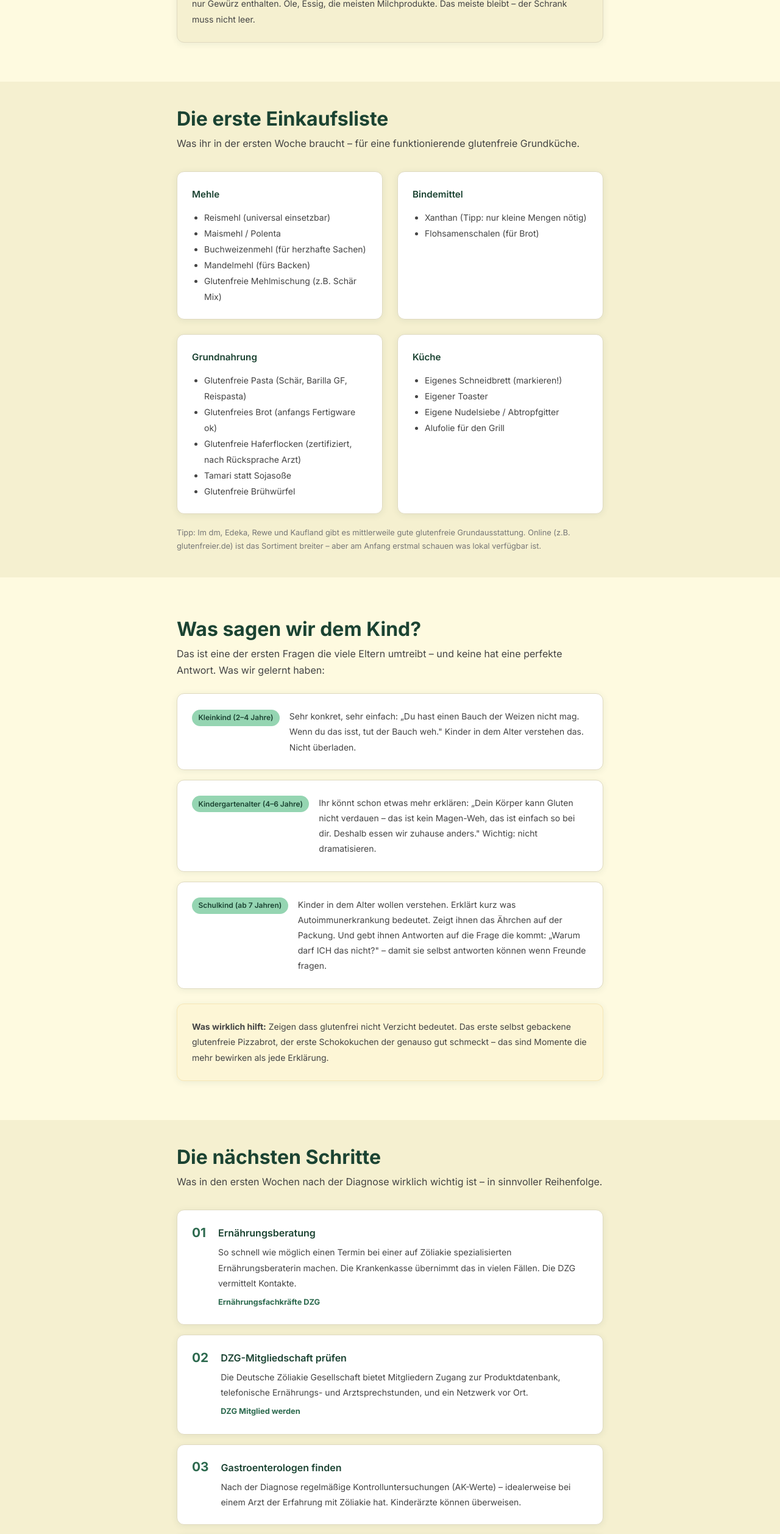
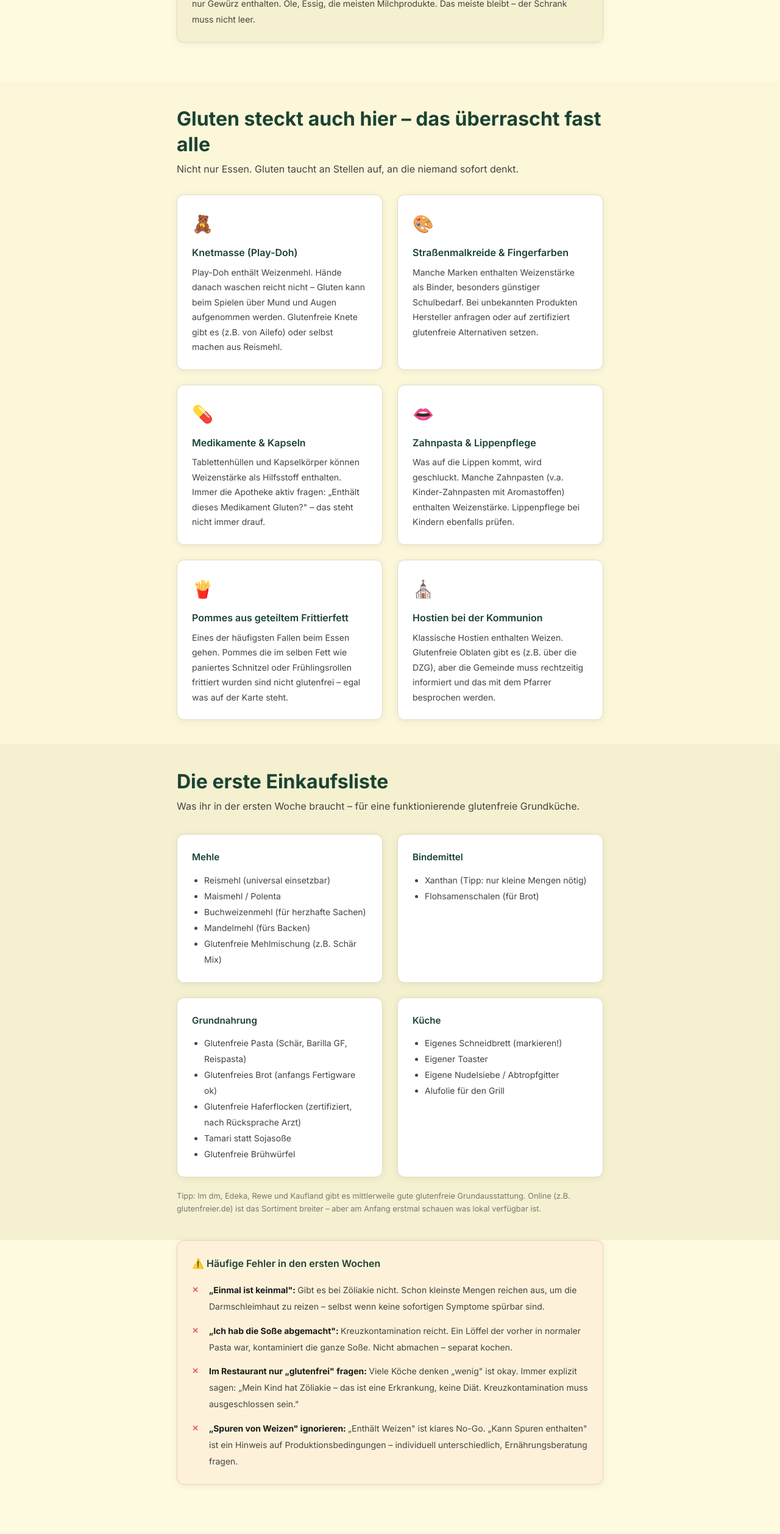
Before and after one commit to Waschtls/waschtls-schmankerl, a Next.js app: page /wissen/erstdiagnose in a window 1280 px wide. Shown: the part 1740-4256 px from the top of the page at 61% size. Built offline with nearby package versions, Linux system fonts and the light colour scheme.

Commit message:
fix: GA4 live, Sitemap +13 Rezepte, Impressum MStV + Amazon-Text, fehlende Seiten deployed

```diff
--- a/app/wissen/erstdiagnose/page.tsx
+++ b/app/wissen/erstdiagnose/page.tsx
@@ -63,6 +63,13 @@ const naechsteSchritte = [
     text: 'Je früher die Einrichtung Bescheid weiß, desto besser. Wir haben einen Musterbrief und eine Checkliste für euch vorbereitet.',
     link: '/wissen/schule-kita',
     linkText: 'Zu Kita & Schule →',
+  },
+  {
+    nr: '05',
+    titel: 'Geschwister und Eltern testen lassen',
+    text: 'Erstgradige Verwandte (Eltern, Geschwister) haben ein bis zu 10-fach erhöhtes Risiko, ebenfalls Zöliakie zu entwickeln – auch ohne Symptome. Eine einfache Blutuntersuchung beim Kinder- oder Hausarzt reicht als Screening. Fragt aktiv danach.',
+    link: undefined,
+    linkText: undefined,
   },
 ];
 
@@ -131,6 +138,32 @@ export default function ErstdiagnosePage() {
         </div>
       </section>
 
+      {/* Gluten versteckt sich auch hier */}
+      <section className="section" style={{ background: 'rgba(233,196,106,0.06)', paddingTop: '2.5rem', paddingBottom: '2.5rem' }}>
+        <div className="container" style={{ maxWidth: '740px' }}>
+          <h2 style={{ marginBottom: '0.4rem' }}>Gluten steckt auch hier – das überrascht fast alle</h2>
+          <p style={{ color: 'var(--text-mid)', marginBottom: '1.75rem' }}>
+            Nicht nur Essen. Gluten taucht an Stellen auf, an die niemand sofort denkt.
+          </p>
+          <div className="grid-2">
+            {[
+              { icon: '🧸', titel: 'Knetmasse (Play-Doh)', text: 'Play-Doh enthält Weizenmehl. Hände danach waschen reicht nicht – Gluten kann beim Spielen über Mund und Augen aufgenommen werden. Glutenfreie Knete gibt es (z.B. von Ailefo) oder selbst machen aus Reismehl.' },
+              { icon: '🎨', titel: 'Straßenmalkreide & Fingerfarben', text: 'Manche Marken enthalten Weizenstärke als Binder, besonders günstiger Schulbedarf. Bei unbekannten Produkten Hersteller anfragen oder auf zertifiziert glutenfreie Alternativen setzen.' },
+              { icon: '💊', titel: 'Medikamente & Kapseln', text: 'Tablettenhüllen und Kapselkörper können Weizenstärke als Hilfsstoff enthalten. Immer die Apotheke aktiv fragen: „Enthält dieses Medikament Gluten?" – das steht nicht immer drauf.' },
+              { icon: '👄', titel: 'Zahnpasta & Lippenpflege', text: 'Was auf die Lippen kommt, wird geschluckt. Manche Zahnpasten (v.a. Kinder-Zahnpasten mit Aromastoffen) enthalten Weizenstärke. Lippenpflege bei Kindern ebenfalls prüfen.' },
+              { icon: '🍟', titel: 'Pommes aus geteiltem Frittierfett', text: 'Eines der häufigsten Fallen beim Essen gehen. Pommes die im selben Fett wie paniertes Schnitzel oder Frühlingsrollen frittiert wurden sind nicht glutenfrei – egal was auf der Karte steht.' },
+              { icon: '⛪', titel: 'Hostien bei der Kommunion', text: 'Klassische Hostien enthalten Weizen. Glutenfreie Oblaten gibt es (z.B. über die DZG), aber die Gemeinde muss rechtzeitig informiert und das mit dem Pfarrer besprochen werden.' },
+            ].map(item => (
+              <div key={item.titel} className="card">
+                <div style={{ fontSize: '1.75rem', marginBottom: '0.6rem' }}>{item.icon}</div>
+                <h4 style={{ marginBottom: '0.4rem', color: 'var(--green-deep)' }}>{item.titel}</h4>
+                <p style={{ margin: 0, fontSize: '0.875rem', lineHeight: 1.75 }}>{item.text}</p>
+              </div>
+            ))}
+          </div>
+        </div>
+      </section>
+
       {/* Erste Einkaufsliste */}
       <section className="section" style={{ background: 'var(--cream-dark)', paddingTop: '2.5rem', paddingBottom: '2.5rem' }}>
         <div className="container" style={{ maxWidth: '740px' }}>
@@ -159,6 +192,31 @@ export default function ErstdiagnosePage() {
             Online (z.B. glutenfreier.de) ist das Sortiment breiter – aber am Anfang erstmal schauen was
             lokal verfügbar ist.
           </p>
+        </div>
+      </section>
+
+      {/* Häufige Anfängerfehler */}
+      <section className="section" style={{ paddingTop: '0', paddingBottom: '2.5rem' }}>
+        <div className="container" style={{ maxWidth: '740px' }}>
+          <div className="card" style={{ background: 'rgba(220,53,69,0.04)', border: '1.5px solid rgba(220,53,69,0.2)' }}>
+            <h4 style={{ marginBottom: '1rem', color: 'var(--green-deep)' }}>⚠️ Häufige Fehler in den ersten Wochen</h4>
+            <div style={{ display: 'flex', flexDirection: 'column', gap: '0.75rem' }}>
+              {[
+                { fehler: '„Einmal ist keinmal"', erklaerung: 'Gibt es bei Zöliakie nicht. Schon kleinste Mengen reichen aus, um die Darmschleimhaut zu reizen – selbst wenn keine sofortigen Symptome spürbar sind.' },
+                { fehler: '„Ich hab die Soße abgemacht"', erklaerung: 'Kreuzkontamination reicht. Ein Löffel der vorher in normaler Pasta war, kontaminiert die ganze Soße. Nicht abmachen – separat kochen.' },
+                { fehler: 'Im Restaurant nur „glutenfrei" fragen', erklaerung: 'Viele Köche denken „wenig" ist okay. Immer explizit sagen: „Mein Kind hat Zöliakie – das ist eine Erkrankung, keine Diät. Kreuzkontamination muss ausgeschlossen sein."' },
+                { fehler: '„Spuren von Weizen" ignorieren', erklaerung: '„Enthält Weizen" ist klares No-Go. „Kann Spuren enthalten" ist ein Hinweis auf Produktionsbedingungen – individuell unterschiedlich, Ernährungsberatung fragen.' },
+              ].map(f => (
+                <div key={f.fehler} style={{ display: 'flex', gap: '0.75rem', alignItems: 'flex-start' }}>
+                  <span style={{ fontSize: '0.8rem', fontWeight: 700, color: 'rgba(220,53,69,0.8)', flexShrink: 0, marginTop: '0.2rem', minWidth: '16px' }}>✕</span>
+                  <div>
+                    <span style={{ fontWeight: 700, fontSize: '0.875rem' }}>{f.fehler}: </span>
+                    <span style={{ fontSize: '0.875rem', lineHeight: 1.75, color: 'var(--text-mid)' }}>{f.erklaerung}</span>
+                  </div>
+                </div>
+              ))}
+            </div>
+          </div>
         </div>
       </section>
 
@@ -198,6 +256,35 @@ export default function ErstdiagnosePage() {
               <strong>Was wirklich hilft:</strong> Zeigen dass glutenfrei nicht Verzicht bedeutet.
               Das erste selbst gebackene glutenfreie Pizzabrot, der erste Schokokuchen der genauso gut schmeckt –
               das sind Momente die mehr bewirken als jede Erklärung.
+            </p>
+          </div>
+        </div>
+      </section>
+
+      {/* Was wird sich bessern */}
+      <section className="section" style={{ background: 'rgba(149,213,178,0.06)', paddingTop: '2.5rem', paddingBottom: '2.5rem' }}>
+        <div className="container" style={{ maxWidth: '740px' }}>
+          <h2 style={{ marginBottom: '0.4rem' }}>Was wird sich bessern – und wann?</h2>
+          <p style={{ color: 'var(--text-mid)', marginBottom: '1.75rem' }}>
+            Das ist die Frage die uns am meisten beschäftigt hat. Die kurze Antwort: ja, es wird besser.
+            Und zwar schneller als man denkt.
+          </p>
+          <div style={{ display: 'flex', flexDirection: 'column', gap: '0.875rem' }}>
+            {[
+              { zeit: 'Erste 1–2 Wochen', text: 'Bauchschmerzen, Blähungen und Erschöpfung lassen spürbar nach. Das Verdauungssystem erholt sich schnell wenn kein Gluten mehr reinkommt.' },
+              { zeit: '1–3 Monate', text: 'Energie kommt zurück, Appetit steigt, die allgemeine Stimmung verbessert sich. Bei Kleinkindern fällt der Unterschied oft am deutlichsten auf.' },
+              { zeit: '6–12 Monate', text: 'Die Antikörperwerte (TTG-IgA) normalisieren sich – das zeigt die erste Kontrolluntersuchung beim Gastroenterologen. Die Darmschleimhaut ist weitgehend regeneriert.' },
+              { zeit: '1–2 Jahre', text: 'Bei Kindern oft vollständige Erholung: Wachstum, Gewicht und Nährstoffaufnahme normalisieren sich komplett. Je früher die Diagnose, desto vollständiger die Erholung.' },
+            ].map(s => (
+              <div key={s.zeit} className="card" style={{ display: 'flex', gap: '1rem', alignItems: 'flex-start' }}>
+                <span className="tag" style={{ flexShrink: 0, marginTop: '0.1rem', background: 'rgba(149,213,178,0.2)', color: 'var(--green-deep)' }}>{s.zeit}</span>
+                <p style={{ margin: 0, fontSize: '0.875rem', lineHeight: 1.8 }}>{s.text}</p>
+              </div>
+            ))}
+          </div>
+          <div className="card" style={{ marginTop: '1.25rem', background: 'rgba(149,213,178,0.1)', border: '1.5px solid rgba(149,213,178,0.35)' }}>
+            <p style={{ margin: 0, fontSize: '0.875rem', lineHeight: 1.85 }}>
+              <strong>Wichtig:</strong> Das funktioniert nur bei konsequent glutenfreier Ernährung. „Meistens glutenfrei" reicht nicht – die Darmschleimhaut kann sich nicht erholen, wenn immer wieder kleine Mengen dazukommen.
             </p>
           </div>
         </div>
```
